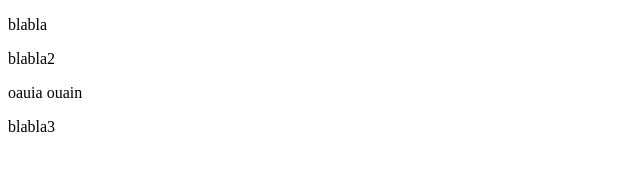
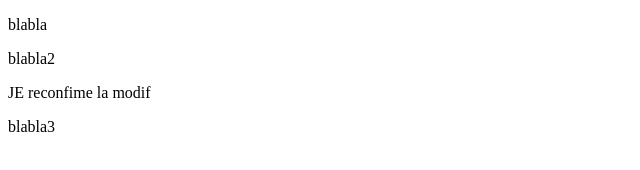
Before and after one commit to Moussa-ehm/test, a plain HTML site: page index.html in a window 1280 px wide. Shown: the full height of the page, 0-640 px from the left. Drawn offline with Linux system fonts and the light colour scheme.

Commit message:
encore une modif

```diff
--- a/index.html
+++ b/index.html
@@ -7,7 +7,7 @@
         <p>The samp element is used to define sample output from a computer program.</p>
 
         <p>Message from my computer:</p>
-oauia ouain
+JE reconfime la modif
         <p>Message from my computer:</p>
         <script src="scripts.js"></script>
     </div>
```
